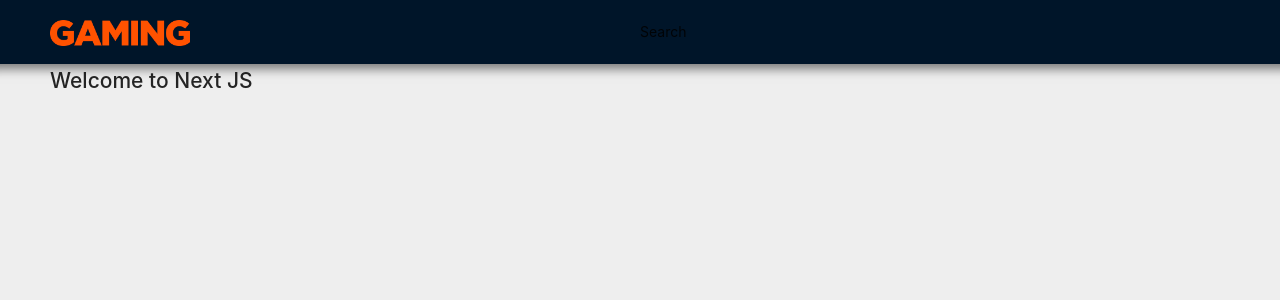
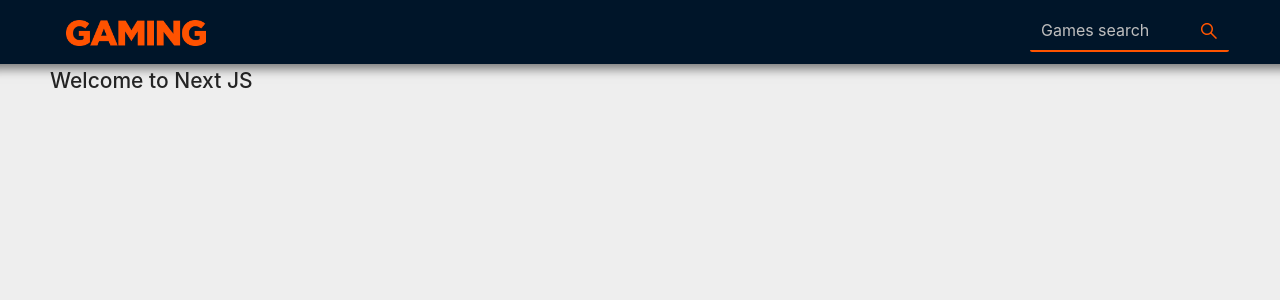
Before and after one commit to LuisGilGB/ecommerce-courseagus-next-client, a Next.js app: page / in a window 1280 px wide. Shown: the top 300 px of the page. Built offline with nearby package versions, Linux system fonts and the light colour scheme.

Commit message:
Header search

```diff
--- a/components/Header/TopBar/TopBar.jsx
+++ b/components/Header/TopBar/TopBar.jsx
@@ -1,5 +1,7 @@
+import { Col, Row, Image, Input } from "antd";
 import Link from "next/link";
-import { Col, Row, Image } from "antd";
+
+const { Search: AntSearch } = Input;
 
 const Logo = () => {
   return (
@@ -16,13 +18,26 @@ const Logo = () => {
   );
 };
 
+const Search = () => {
+  return (
+    <AntSearch
+      className="search"
+      placeholder="Games search"
+      size="large"
+      onSearch={console.log}
+    />
+  );
+};
+
 const TopBar = () => {
   return (
-    <Row className="top-bar">
-      <Col span={12}>
+    <Row className="top-bar" justify="space-between" align="middle">
+      <Col flex="none" className="logo-col">
         <Logo />
       </Col>
-      <Col span={12}>Search</Col>
+      <Col flex="auto" className="search-col">
+        <Search />
+      </Col>
     </Row>
   );
 };
--- a/components/Header/TopBar/TopBar.scss
+++ b/components/Header/TopBar/TopBar.scss
@@ -1,4 +1,40 @@
 .top-bar {
-  & .logo-image {
+  .logo-col {
+    padding: 0 16px;
+  }
+  .search-col {
+    display: flex;
+    justify-content: flex-end;
+    align-items: center;
+
+    .search {
+      width: auto;
+
+      .ant-input-wrapper {
+        input {
+          background-color: transparent;
+          border: 0px;
+          border-bottom: 2px solid $primary;
+          color: $primary;
+          width: 160px;
+          transition: width 0.7s;
+
+          &:focus {
+            width: 250px;
+          }
+        }
+      }
+
+      .ant-input-group-addon {
+        background-color: transparent;
+        border: 0px;
+        button.ant-input-search-button:not(.ant-btn-primary) {
+          color: $primary;
+          background-color: transparent;
+          border: 0px;
+          border-bottom: 2px solid $primary;
+        }
+      }
+    }
   }
 }
```
